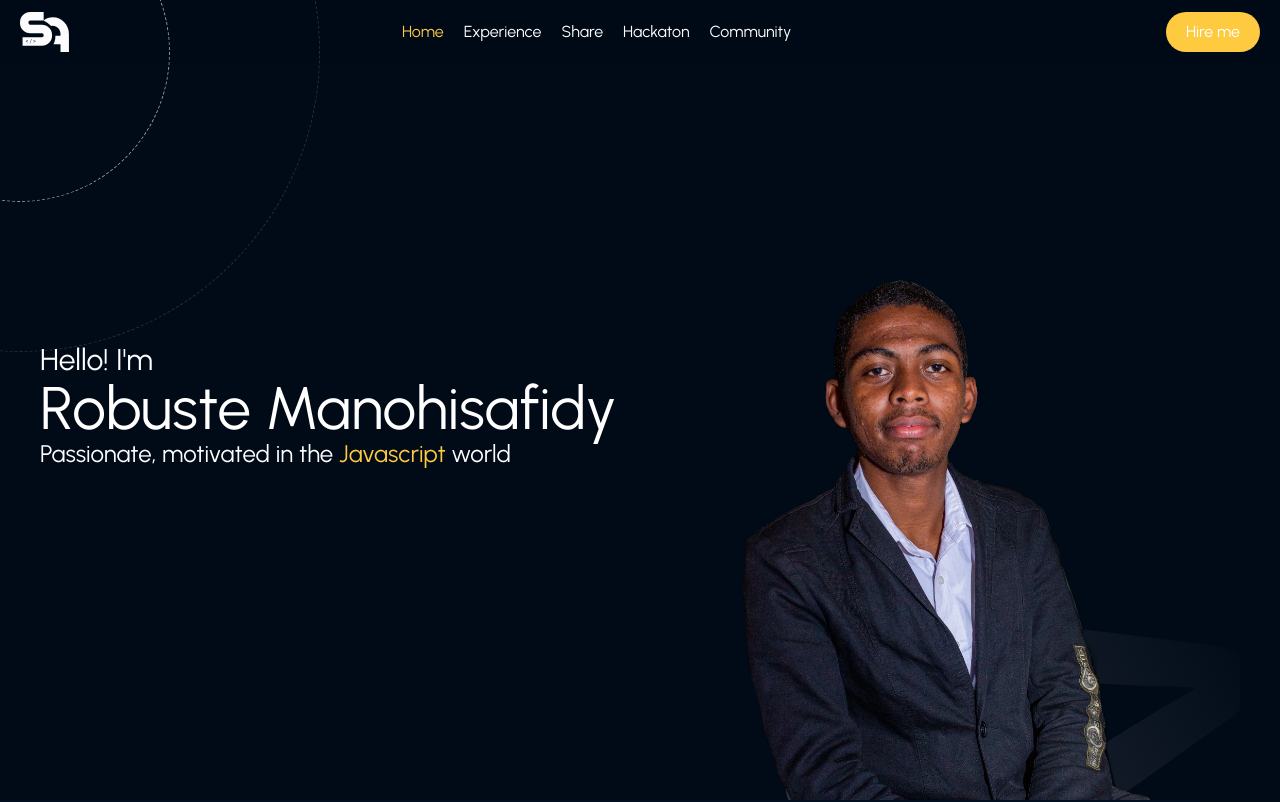
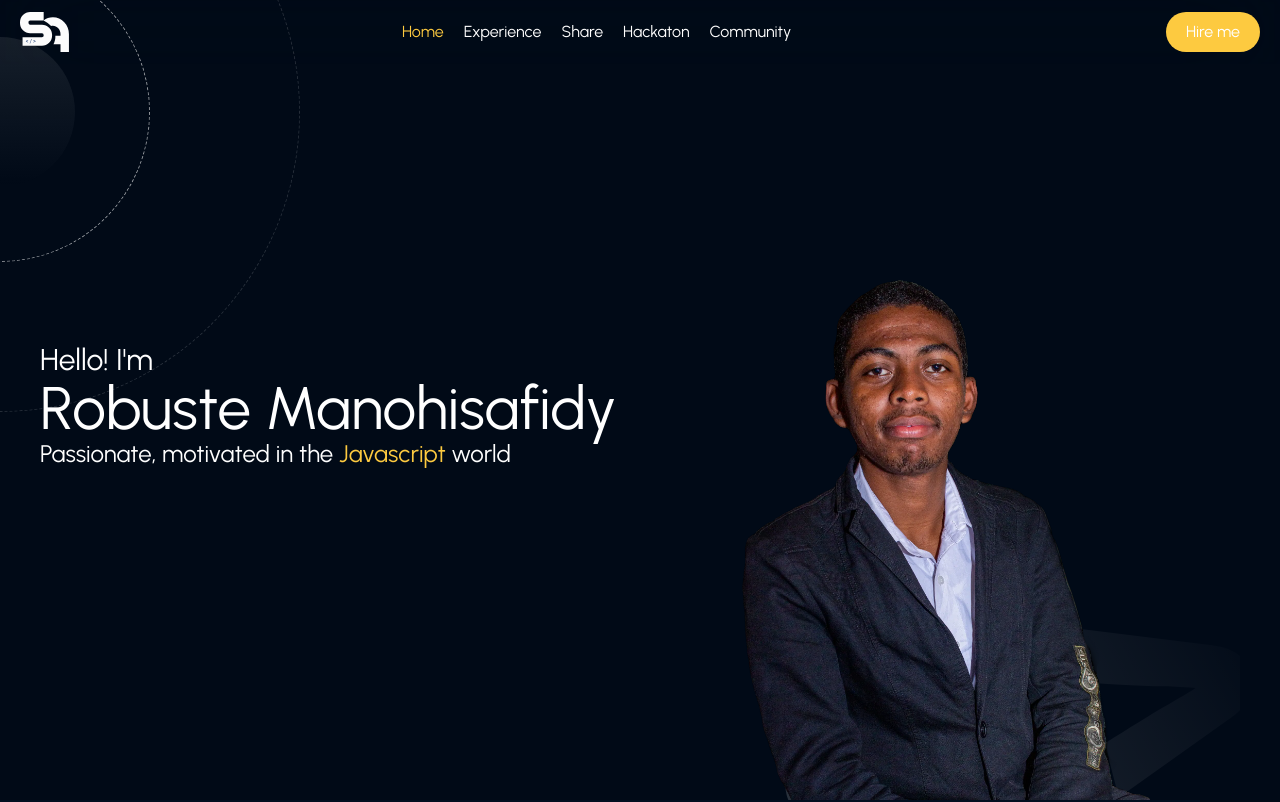
Before and after one commit to safidy1863/portfolio, a React (Vite) app: page / in a window 1280 px wide. Shown: the top 802 px of the page. Built offline with nearby package versions, Linux system fonts and the light colour scheme; some icons are missing.

Commit message:
update : navigation and circle on left for a section home page

```diff
--- a/src/app.tsx
+++ b/src/app.tsx
@@ -13,7 +13,12 @@ const App = () => {
         isLight.value ? "" : "dark"
       } bg-gray dark:bg-blue-dark  min-h-screen`}
     >
-      <div className="h-screen flex flex-col padding">
+      <div className="absolute z-50 top-28">
+        <div className=" absolute w-[600px] aspect-square rounded-full border border-dashed border-blue-dark dark:border-gray opacity-15 transform -translate-x-1/2 -translate-y-1/2"></div>
+        <div className="absolute w-[300px] aspect-square rounded-full border border-dashed border-blue-dark dark:border-gray opacity-60 transform -translate-x-1/2 -translate-y-1/2"></div>
+        <div className="absolute w-[150px] aspect-square rounded-full bg-gradient opacity-10 transform -translate-x-1/2 -translate-y-1/2 z-0"></div>
+      </div>
+      <div className="h-screen flex flex-col padding relative">
         <Navigation />
         <Home />
       </div>
--- a/src/sections/home/right.tsx
+++ b/src/sections/home/right.tsx
@@ -3,7 +3,7 @@ import balises from "./../../assets/images/balises.svg";
 
 export const Right = () => {
   return (
-    <div className="z-20 h-full w-full laptop:w-[40%] large-width:w-[50%] relative">
+    <div className="h-full w-full laptop:w-[40%] large-width:w-[50%] relative">
       <img src={safidy} alt="Safidy" className="h-full laptop:h-auto laptop:max-h-[600px] large-width:max-h-[800px] extra-width:max-h-[1000px]  w-auto z-10 absolute -bottom-0 ml-[40%] large-width:ml-[50%] transform -translate-x-1/2" />
       <img src={balises} alt="Balises" className="absolute bottom-0 z-0 large-width:w-[800px] extra-width:w-[1200px]" />
     </div>
--- a/src/sections/navigation/index.tsx
+++ b/src/sections/navigation/index.tsx
@@ -8,7 +8,7 @@ export const Navigation = () => {
   const toggleTheme = () => (isLight.value = !isLight.value);
 
   return (
-    <header className="fixed z-20 left-0 p-3 backdrop-opacity-30 tablet:px-5 large-width:px-10 right-0 flex justify-between items-center">
+    <header className="fixed z-20 left-0 p-3 backdrop-opacity-30 tablet:px-5 large-width:px-10 right-0 flex justify-between items-center" style={{backdropFilter : 'blur(50px)'}}>
       <Logo />
       <nav className=" hidden laptop:flex gap-x-5">
         <NavItem link={links.home} label="Home" isActive />
--- a/src/sections/navigation/logo.tsx
+++ b/src/sections/navigation/logo.tsx
@@ -4,15 +4,12 @@ import logoLight from "./../../assets/logo/logo-white.svg";
 
 const Logo = () => {
   return (
-    <div className="relative">
+    <div>
       <img
         src={isLight.value ? logoLight : logoDark}
         alt="safidy"
-        className="h-10 z-10"
+        className="h-10"
       />
-      <div className=" absolute w-[600px] aspect-square rounded-full border border-dashed border-blue-dark dark:border-gray opacity-15 transform -translate-x-1/2 -translate-y-1/2"></div>
-      <div className="absolute w-[300px] aspect-square rounded-full border border-dashed border-blue-dark dark:border-gray opacity-60 transform -translate-x-1/2 -translate-y-1/2"></div>
-      {/* <div className="absolute w-[200px] aspect-square rounded-full bg-gradient transform -translate-x-1/2 -translate-y-1/2 z-0"></div> */}
     </div>
   );
 };
```
Also changed, not shown: src/sections/home/left.tsx (+8 -5 lines).
